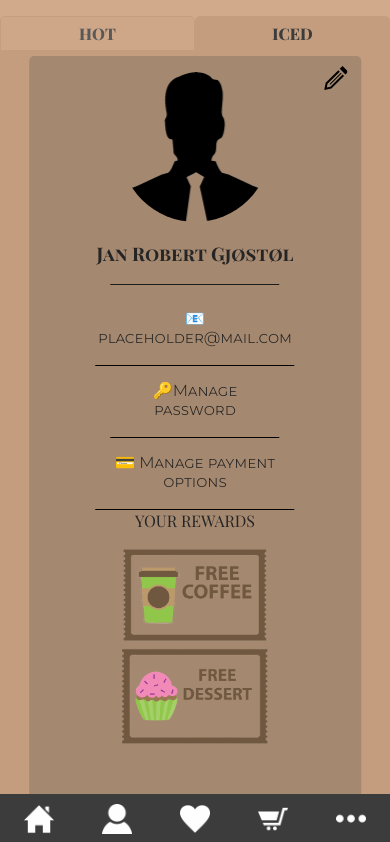
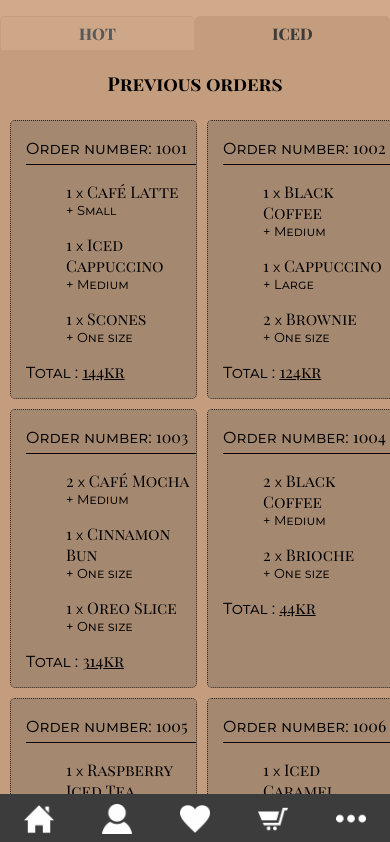
Before and after one commit to joakimgus/DS3801_Grensesnitt_Eksamen, a React (Create React App) app in the folder eksamen/: page / in a window 390 px wide. Shown: the top 842 px of the page. Built offline with nearby package versions, Linux system fonts and the light colour scheme.

Commit message:
fixed previous orders page

```diff
--- a/eksamen/src/css/Cart.css
+++ b/eksamen/src/css/Cart.css
@@ -175,6 +175,7 @@
         background-color: rgb(28, 28, 28);
         border-radius: 5px;
         outline: none;
+        border: none;
     }
 
     div#moveFooter {
--- a/eksamen/src/css/More.css
+++ b/eksamen/src/css/More.css
@@ -46,6 +46,8 @@
         text-transform: capitalize;
         font-variant: normal;
         color: white;
+        outline: none;
+        border: none;
         background-color: rgb(28, 28, 28);
         border-radius: 5px;
         bottom: 0px;
--- a/eksamen/src/css/PreviousOrders.css
+++ b/eksamen/src/css/PreviousOrders.css
@@ -1,36 +1,96 @@
 @media screen and (max-width : 812px) {
     .previous-orders-page {
+        margin: 0;
+        padding: 0;
         text-align: center;
+        color: rgb(0, 0, 0);
+    }
+
+    .previous-order-title {
+        font-family: 'Playfair Display';
+        font-variant: small-caps;
+        font-size: larger;
     }
 
     .orders-container {
-        height: 100vh;
         display: grid;
-        grid-template-columns: repeat(3, 1fr);
-        justify-content: center;
+        grid-template-columns: 5px 1fr 1fr 5px;
+    }
+
+    #card-order-ul {
+        list-style-type: none;
+    }
+
+
+    #total-ordercard >span{
+        text-decoration: underline;
+        font-family: 'Playfair Display';
+    }
+
+    .order-card:hover {
+        transform: scale(1.02);
+    }
+
+    #order-hr-container{
+        width: 170px;
+        margin-top: -10px;
+    }
+
+    #order-hr-container>hr {
+        background-color: black;
+        height: 1px;
+        border: none;
+    }
+
+    .receipt-nr,
+    #card-order-ul>li>span,
+    #total-ordercard,
+    li.extras {
+        font-family: 'Montserrat';
+    }
+
+    .receipt-nr >span {
+        font-family: 'Playfair Display';
+    }
+
+    #card-order-ul>li>span {
+        font-size: small;
+    }
+
+    li.extras {
+        font-size: small;
 
     }
 
-    .orders-overview {
-        background-color: rgb(69, 69, 69);
+    .order-card:nth-child(odd) {
+        font-family: 'Playfair Display';
+        font-variant: small-caps;
+        text-align: left;
+        padding-left: 15px;
+        min-height: 100px;
+        grid-column: 2;
+        background-color: rgba(77, 77, 77, 0.244);
+        border: 1px dotted rgba(0, 0, 0, 0.723);
+        border-radius: 5px;
+        margin: 5px;
     }
 
-    .orders-overview>button {
-        width: 100px;
-        margin: 15px;
+    .order-card:nth-child(even){
+        grid-column: 3;
+        min-height: auto;
+        font-family: 'Playfair Display';
+        border: 1px dotted rgba(0, 0, 0, 0.723);
+        font-variant: small-caps;
+        text-align: left;
+        padding-left: 15px;
+        min-height: 100px;
+        background-color: rgba(77, 77, 77, 0.244);
+        border-radius: 5px;
+        margin: 5px;
     }
 
-    .orders-overview>button:active {
-        border: 2px solid green;
+    div#moveFooter {
+        height: 50px;
+        visibility: hidden;
     }
-
-    .orders-display {
-        background-color: rgb(40, 40, 40);
-        grid-column: 2 / 4;
-    }
-
-    .order-receipt {
-        background-color: rgb(100, 100, 100);
-    }
-
 }
--- a/eksamen/src/js/App.jsx
+++ b/eksamen/src/js/App.jsx
@@ -43,7 +43,7 @@ const App = () => {
         (where) === 'renderShoppingCart' ? <Cart /> :
         (where) === 'renderFavorites' ? <FavoritesPage /> :
         (where) === 'logoutRender' ? <Login /> :
-        <UserProfile /> /*<-- standard render if nothing is selectes */
+        <PreviousOrders /> /*<-- standard render if nothing is selectes */
       }
       <Footer
         data={`${where}`}
--- a/eksamen/src/js/components/PreviousOrders.jsx
+++ b/eksamen/src/js/components/PreviousOrders.jsx
@@ -1,75 +1,45 @@
 import React, { useState } from 'react';
 import '../../css/PreviousOrders.css';
-import {orderHistory} from '../database';
+import { orderHistory } from '../database';
 
+const PreviousOrders = () => {
 
-/* const orderTestObject = [{
-    id: 0,
-    number: 1001,
-    items: ["coffe", "tea", "bagel"],
-    total: 322
-}];
- */
-
-let target;
-const PreviousOrders = (props) =>{
-    function viewOrder(e){
-        target = parseInt(e.target.getAttribute('data-order')) - 1;
-        setRender(target);
-        console.log(target);
-
-        HandleOrderNumberRender()
-    };
-
-    let [render, setRender] = useState("false");
-
-
-    //TODO: "Prettify" the output
-    function HandleOrderNumberRender(){
-
-        return (
-            <div className="order-receipt">
-                        <div>
-                            <p>Order number: {orderHistory[target].number}</p>
-                            <p>- {orderHistory[target].items.map(item => {return (item + "  ")})} -</p>
-                            <p>Total: {orderHistory[target].total}kr</p>
-                        </div>
-            </div>
-
-        );
-    };
 
 
     //TODO: Make this dynamic - generate buttons based on how many previous orders there are in db
-    return(
-    <div className="previous-orders-page">
-        <h4> Select a order from the left to display on right</h4>
-            <div className="orders-container">
-                <div className="orders-overview">
-                    <div>
-                        <h1>Orders</h1>
-                        <div className="orders-overview">
-                            <button onClick={viewOrder} data-order="1">Order: 0001</button>
-                            <button onClick={viewOrder} data-order="2">Order: 0002</button>
-                            <button onClick={viewOrder} data-order="3">Order: 0003</button>
-                            <button onClick={viewOrder} data-order="4">Order: 0004</button>
-                            <button onClick={viewOrder} data-order="5">Order: 0005</button>
-                            <button onClick={viewOrder} data-order="6">Order: 0006</button>
-                            <button onClick={viewOrder} data-order="7">Order: 0007</button>
-                        </div>
-                    </div>
-
-                </div>
-
-                <div className="orders-display">
-                    <h1></h1>
-                    <p>These are all placeholder values directly inserted</p>
-                    {render === target ? <HandleOrderNumberRender /> : null}
+    return (
+        <>
+            <div className="previous-orders-page">
+                <h3 className="previous-order-title">Previous orders</h3>
+                <div className="orders-container">
+                    {orderHistory.map(order => {
+                        return (
+                            <>
+                                <div className="order-card">
+                                        <p className='receipt-nr'>Order number: <span>{order.number}</span></p>
+                                        <div id='order-hr-container'>
+                                            <hr  />
+                                        </div>
+                                        {order.items.map(item => {
+                                            return (
+                                                <ul id='card-order-ul'>
+                                                    <li>{item.quantity} <span>x</span> {item.name}</li>
+                                                    <li className='extras'> + {item.size}</li>
+                                                </ul>
+                                            )
+                                        })
+                                        }
+                                        <p id='total-ordercard'>Total : <span>{order.total}kr</span></p>
+                                </div>
+                            </>
+                        )
+                    })}
                 </div>
             </div>
-    </div>
-    );
-}
+            <div id="moveFooter"></div>
+        </>
+    )
+};
 
 
 export default PreviousOrders;
--- a/eksamen/src/js/database.js
+++ b/eksamen/src/js/database.js
@@ -351,43 +351,130 @@ const orderHistory = [
     {
         id: 1,
         number: 1001,
-        items: ["Cafe latée", "Bagel", "Ice Tea"],
+        items: [
+            {
+                name: "Café Latte",
+                quantity: 1,
+                size: "Small",
+            },
+            {
+                name: "Iced Cappuccino",
+                quantity: 1,
+                size: "Medium",
+            },
+            {
+                name: "Scones",
+                quantity: 1,
+                size: "One size"
+            }
+        ],
         total: 144
     },
     {
         id: 2,
         number: 1002,
-        items: ["Brownies", "Bagel", "Black Coffee", "U.S.A."],
+        items: [
+            {
+                name: "Black Coffee",
+                quantity: 1,
+                size: "Medium",
+            },
+            {
+                name: "Cappuccino",
+                quantity: 1,
+                size: "Large",
+            },
+            {
+                name: "Brownie",
+                quantity: 2,
+                size: "One size"
+            }
+        ],
         total: 124
     },
     {
         id: 3,
         number: 1003,
-        items: ["Cafe mocca", "Toast with cheese", "Hot Chocolate"],
+        items: [
+            {
+                name: "Café Mocha",
+                quantity: 2,
+                size: "Medium",
+            },
+            {
+                name: "Cinnamon Bun",
+                quantity: 1,
+                size: "One size",
+            },
+            {
+                name: "Oreo Slice",
+                quantity: 1,
+                size: "One size"
+            }
+        ],
         total: 314
     },
     {
         id: 4,
         number: 1004,
-        items: ["placeholde4r", "Bagel4", "Ice Tea4"],
+        items: [
+            {
+                name: "Black Coffee",
+                quantity: 2,
+                size: "Medium",
+            },
+            {
+                name: "Brioche",
+                quantity: 2,
+                size: "One size"
+            }
+        ],
         total: 44
     },
     {
         id: 5,
         number: 1005,
-        items: ["Cafe latée5", "Bagel5", "Ice5 Tea"],
+        items: [
+            {
+                name: "Raspberry Iced Tea",
+                quantity: 1,
+                size: "Medium",
+            },
+            {
+                name: "Cinnamon Bun",
+                quantity: 1,
+                size: "One size"
+            }
+        ],
         total: 145
     },
     {
         id: 6,
         number: 1006,
-        items: ["Cafe 6latée", "Bage6l", "I6ce Tea"],
+        items: [
+            {
+                name: "Iced Caramel Macchiato",
+                quantity: 1,
+                size: "Large"
+            }
+        ],
         total: 55
     },
     {
         id: 7,
         number: 1007,
-        items: ["Cafe laté7e", "Bag7el", "Ice7 Tea"],
+        items: [
+            {
+                name: "Espresso",
+                quantity: 1,
+                size: "One size",
+            },
+            {
+                name: "Chia pudding",
+                quantity: 1,
+                size: "One size"
+            }
+        ],
         total: 99
     }
 ];
```
